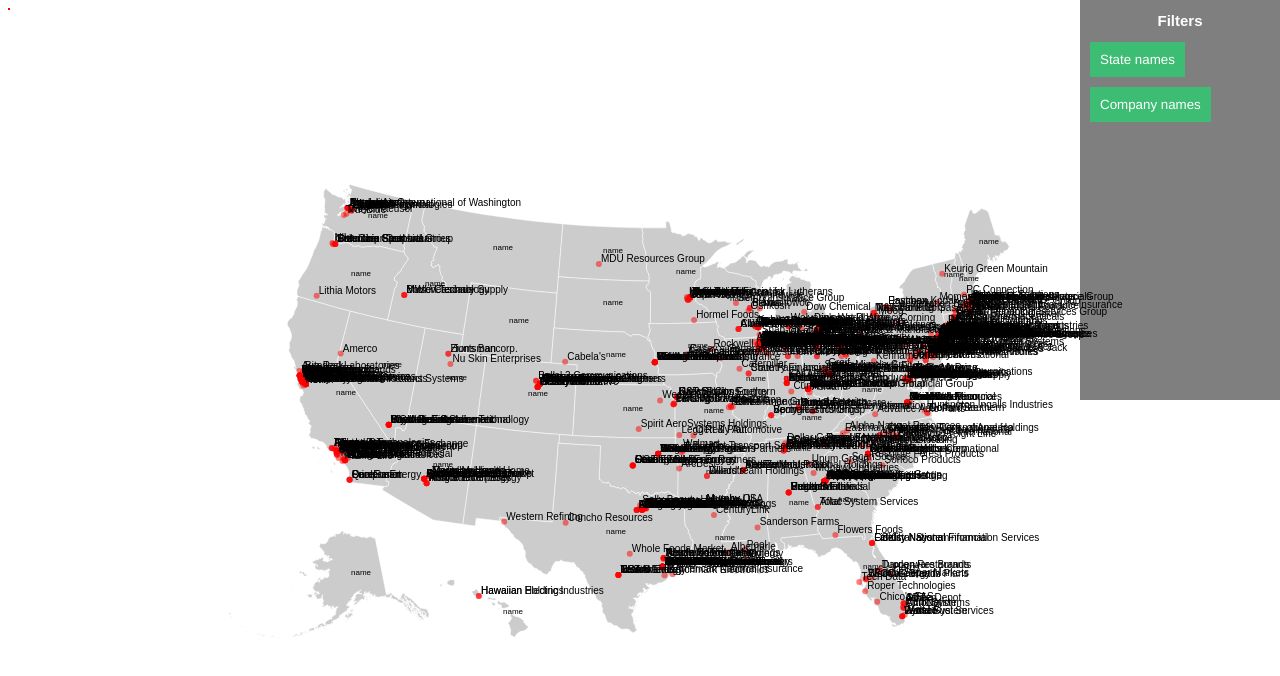
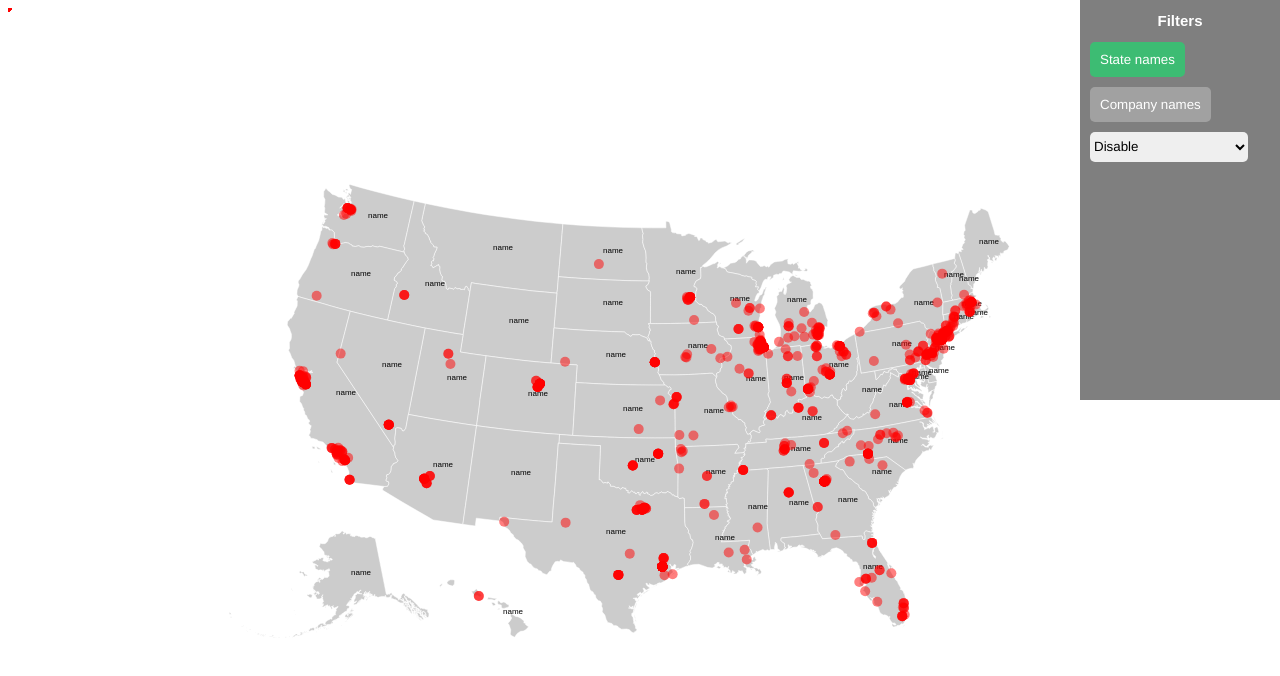
Before and after one commit to gianluca-venturini/fortune-500-viz, a plain HTML site: page index.html in a window 1280 px wide. Drawn offline with Linux system fonts and the light colour scheme.

Commit message:
Added list filter

```diff
--- a/css/style.css
+++ b/css/style.css
@@ -54,6 +54,8 @@
     font-family: helvetica;
     padding: 10px;
 
+    border-radius: 5px;
+
     border: 0;
 
     transition: background-color 0.5s;
@@ -68,3 +70,19 @@
     background-color: rgba(170, 170, 170, 0.8);
     color: white;
 }
+
+select {
+    position: relative;
+    display: block;
+    cursor: pointer;
+    margin: 10px;
+    height: 30px;
+
+    border-radius: 5px;
+
+    font-family: helvetica;
+
+    border: 0;
+
+    transition: background-color 0.5s;
+}
--- a/index.html
+++ b/index.html
@@ -15,6 +15,12 @@
         <h2 class="center"> Filters </h2>
         <button class="active" id="state_names_filter">State names</button>
         <button class="not_active" id="company_names_filter">Company names</button>
+        <select id="filter">
+            <option value="NONE">Disable</option>
+            <option value="DROPBOX_USERS">Number Dropbox users</option>
+            <option value="NUM_EMPLOYEES">Number of employees</option>
+            <option value="RANKING">Fortune 500 ranking</option>
+        </select>
     </div>
 
     <script src="js/ui/ui_filter.js"></script>
--- a/js/frontend.js
+++ b/js/frontend.js
@@ -6,11 +6,11 @@
     scale: 1.0,
     offset: {x: 0, y: 0},
     state_name_visible: true,
-    company_name_visible: true,
+    company_name_visible: false,
 
     // Company circles
     max_radius: 50.0,
-    fixed_radius: 3.0
+    fixed_radius: 5.0
 };
 
 var cachedData;   // Cached data
--- a/js/render.js
+++ b/js/render.js
@@ -126,9 +126,11 @@
         .attr("class", "circle")
         .attr("cx", 0)
         .attr("cy", 0)
-        .attr("r", function(d) {return companyCircleRadius(d, max_value); })
+        .attr("r", 0)
         .style("fill", "red")
         .style("opacity", 0.5);
+        //.transition()
+        //.attr("r", function(d) {return companyCircleRadius(d, max_value); });
 
     companies.selectAll(".circle_g")
         .data(data, order)
@@ -142,12 +144,15 @@
 
     companies.selectAll(".circle")
         .data(data, order)
-        .transition()
+        .transition().duration(1000)
         .attr("r", function(d) {return companyCircleRadius(d, max_value); });
 
     companies.selectAll(".circle_g")
         .data(data, order)
         .exit()
+        .transition().duration(1000)
+        .style("opacity", 0)
+        .transition().duration(1000)
         .remove();
 
     // Render company names
--- a/js/ui/ui_filter.js
+++ b/js/ui/ui_filter.js
@@ -13,6 +13,14 @@
         updateFilters();
     });
 });
+
+// Add listeners to filter select list
+$("#filter").change(function() {
+    config.filter= FILTER[$("#filter").val()];
+
+    updateFilters();
+});
+
 
 function updateFilters() {
 
```
